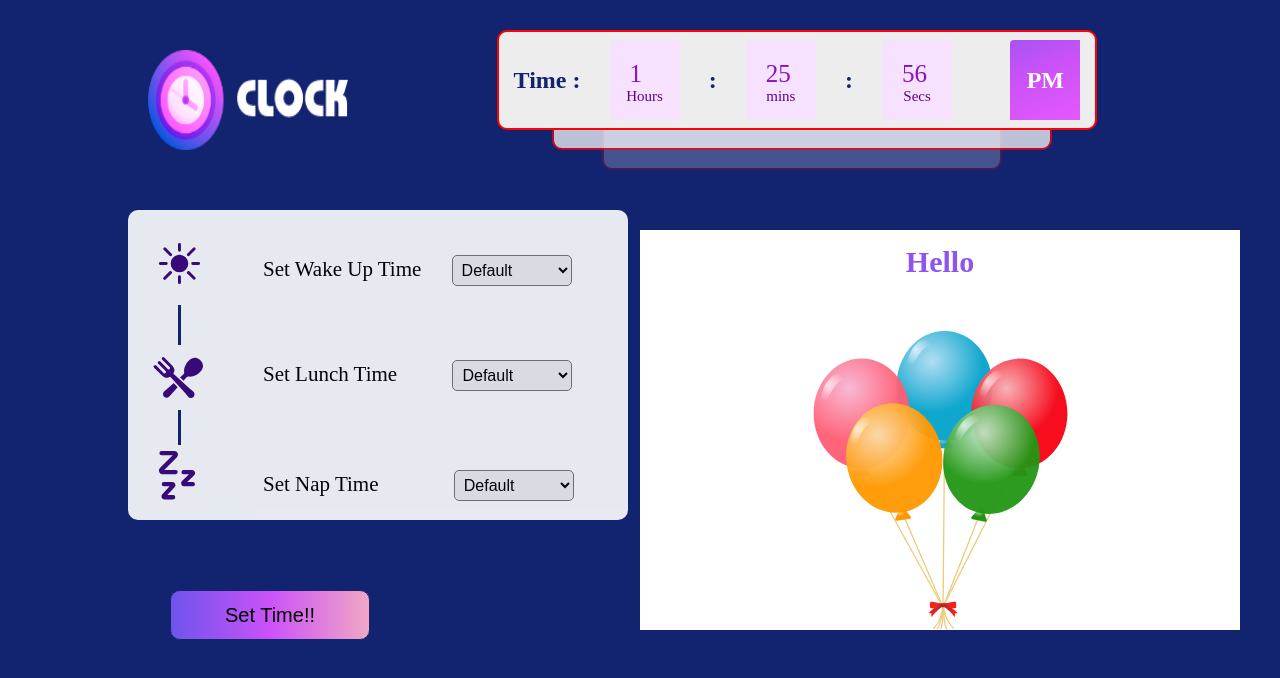
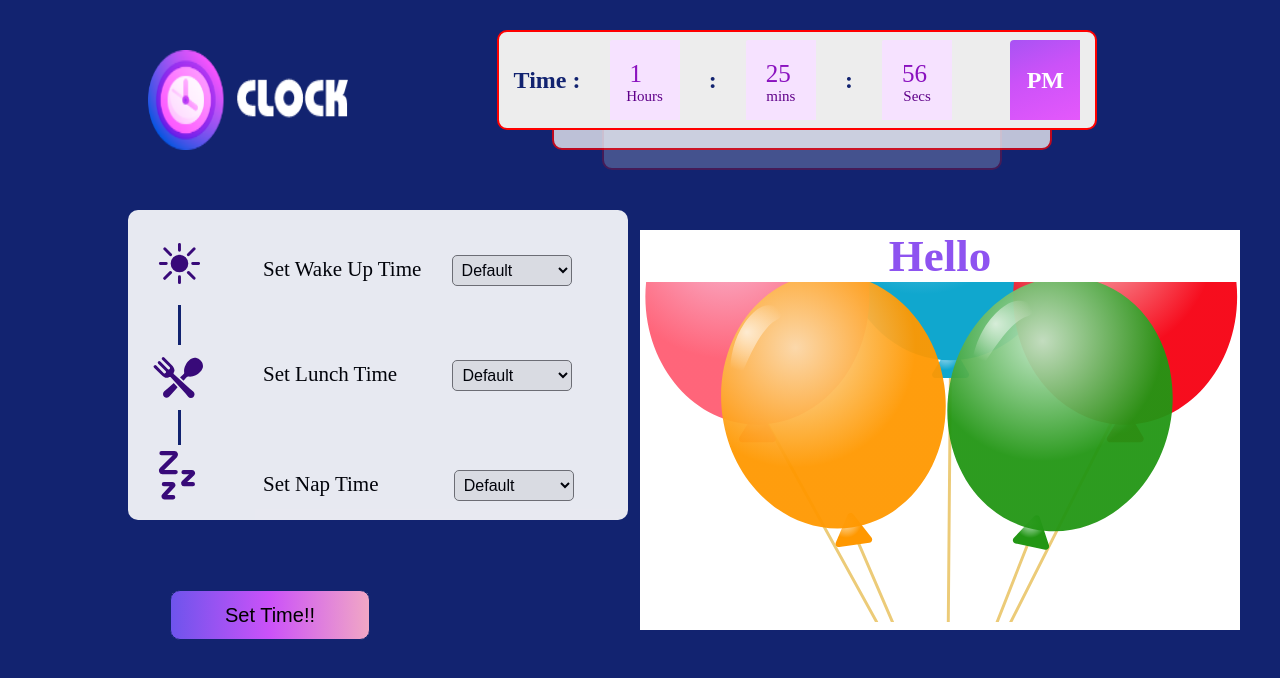
Before and after one commit to kumar-praveen-s/Digital-clock, a plain HTML site: page index.html in a window 1280 px wide. Drawn offline with Linux system fonts and the light colour scheme.

Commit message:
Initial commit

```diff
--- a/style.css
+++ b/style.css
@@ -208,15 +208,16 @@ label{
     background-color: #FFFFFF;
 }
 #text-container{
-    height: 100px;
-    width: 100%;
     text-align: center;
+    font-size: 30px;
+    color: #8E53F0;
 }
 #pic-container{
-    height: 300px;
-    width: 100%;
+    height: 340px;
+    width: 600px;
     background-image: url(./Assets/balloon_image.svg);
-    background-size: 100% 100%;
+    background-position: center;
+    background-size: cover;
 }
 #button-container{
     width: 100%;
@@ -236,12 +237,6 @@ label{
     border: 1px solid #122370;
     background-image: linear-gradient(to right,#6E54EC,#CB52F8,#F1A7C5);
 }
-#text{
-    position: relative;
-    top: 15px;
-    font-size: 30px;
-    color: #8E53F0;
-}
 #button-style:hover{
     color: azure;
     transform: scale(0.75,0.75);
```
